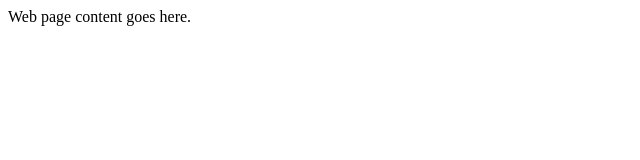
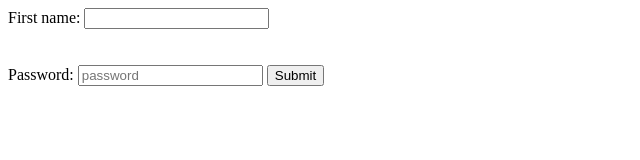
Before and after one commit to richardloh0723/web-dev, a plain HTML site: page index.html in a window 1280 px wide. Shown: the whole page, without its empty margins (0-640 px from the left). Drawn offline with Linux system fonts and the light colour scheme.

Commit message:
[main] checkpoint at 1:56:17 (freecodecamp youtube)

```diff
--- a/index.html
+++ b/index.html
@@ -1,10 +1,19 @@
 <!DOCTYPE html>
-    <html>
-        <head>
-            <title>Title Here</title>
-        </head>
-
-        <body>
-            Web page content goes here.
-        </body>
-    </html>
+<html lang="en">
+<head>
+    <meta charset="UTF-8">
+    <meta http-equiv="X-UA-Compatible" content="IE=edge">
+    <meta name="viewport" content="width=device-width, initial-scale=1.0">
+    <title>Document</title>
+</head>
+<body>
+   <form action="" method="">
+       <label for="name">First name:</label>
+       <input type="email" name="" id="">
+        <br><br><br>
+        <label for="password">Password:</label>
+        <input type="password" placeholder="password">
+        <input type="submit">
+   </form>
+</body>
+</html>
```
Also changed, not shown: about.html (added, +1 -0 lines), images/emmet-logo.png (added), 1 other file.
